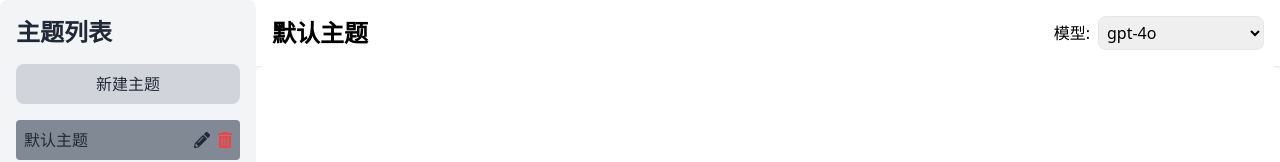
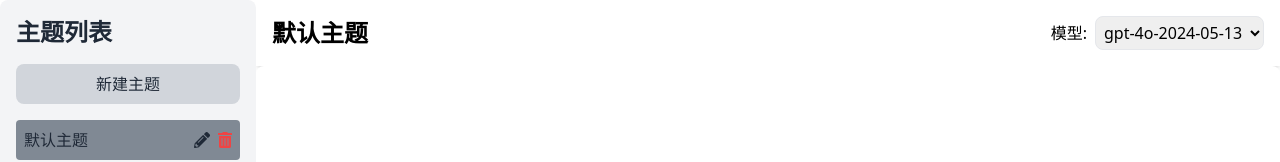
Before and after one commit to L-Timothy/AItest, a plain HTML site: page index.html in a window 1280 px wide. Shown: the top 162 px of the page. Drawn offline with nearby package versions, Linux system fonts and the light colour scheme.

Commit message:
Update index.html

```diff
--- a/index.html
+++ b/index.html
@@ -599,7 +599,7 @@ const apiUrls = {
     line0: {
         url: 'https://233432.xyz/api/line0/v1/chat/completions',
         requiresApiKey: false, // 不需要 API Key
-        models: ['gpt-4o', 'claude-3-5-sonnet'],
+        models: ['gpt-4o-2024-05-13', 'claude-3-5-sonnet'],
     },
 
     line1: {
```
